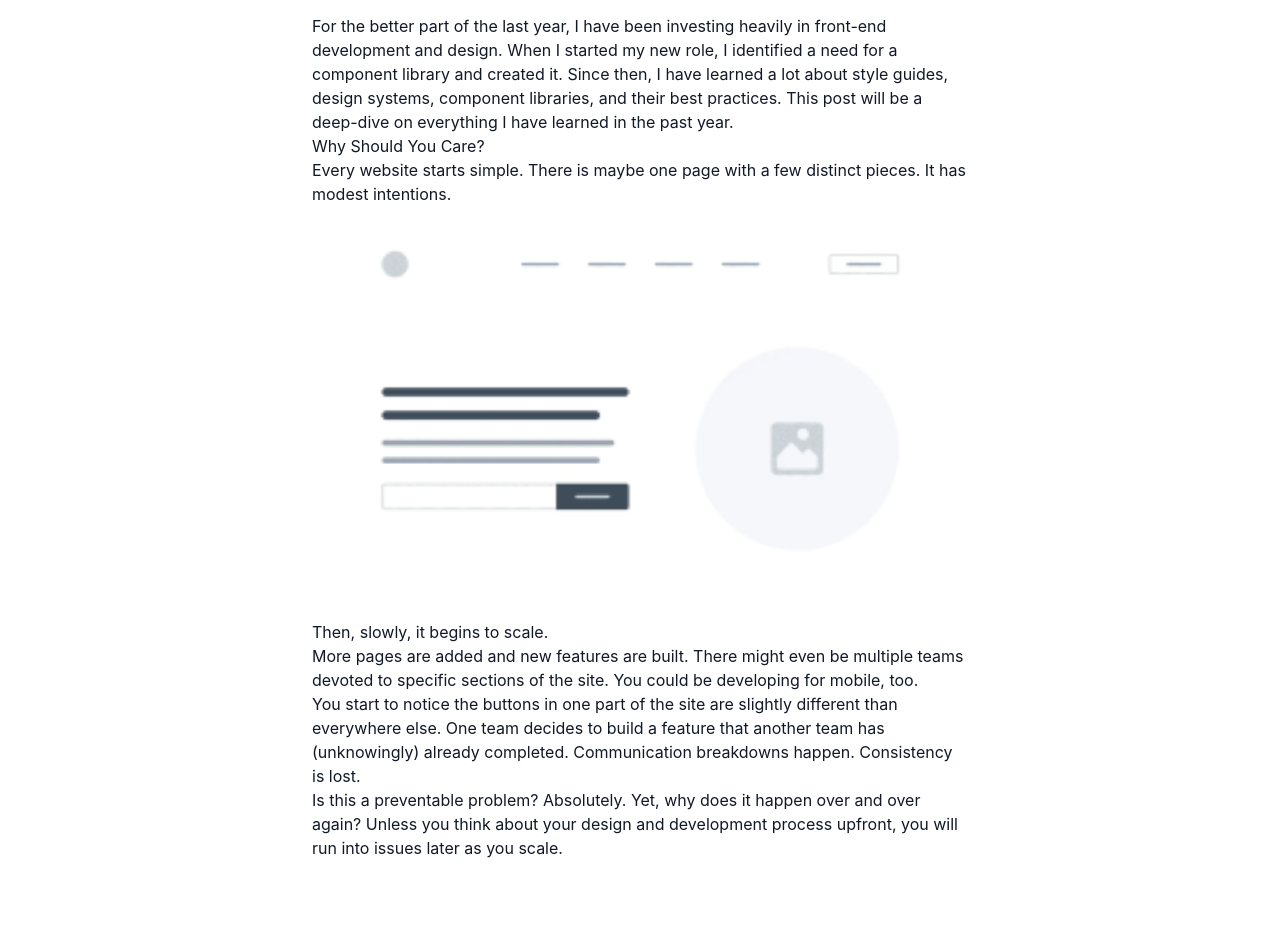
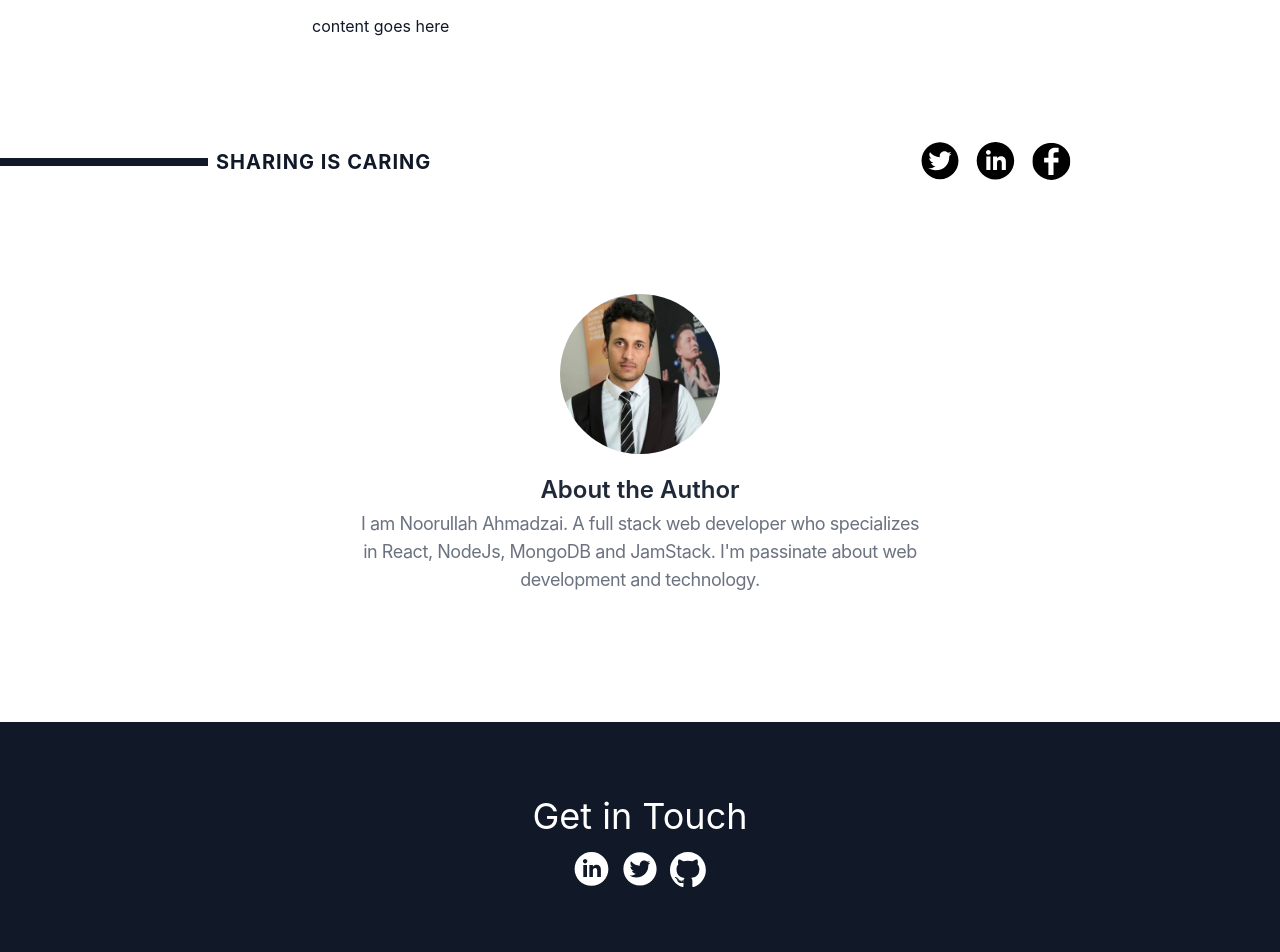
Before and after one commit to noor-codes/noorullah.dev, a Next.js app: page /blog in a window 1280 px wide. Shown: the part 580-1532 px from the top of the page. Built offline with nearby package versions, Linux system fonts and the light colour scheme; what @tailwindcss/typography would draw is missing.

Commit message:
striped out the contents and ready to be injected with dynamic data

```diff
--- a/components/Blog.jsx
+++ b/components/Blog.jsx
@@ -5,7 +5,12 @@ import PageSection from '@/components/PageSection'
 import Sharing from '@/components/Sharing'
 import Layout from '@/components/Layout'
 
-const Blog = () => (
+const Blog = ({
+  read = '16 mins read',
+  title = 'Local Authentication Using Passport in Node.js',
+  tags = ['HTML', 'CSS', 'JavaScript', 'React', 'Redux', 'NodeJS', 'MongoDB', 'Firebase'],
+  children = 'content goes here',
+}) => (
   <div>
     <NextSeo
       title="Article Title"
@@ -36,7 +41,6 @@ const Blog = () => (
           modifiedTime: '2018-01-21T18:04:43Z',
           authors: ['https://noorullah.dev'],
           tags: ['Tag A', 'Tag B', 'Tag C'],
-          // expirationTime: '2022-12-21T22:04:11Z',
         },
       }}
     />
@@ -46,7 +50,7 @@ const Blog = () => (
         <main className="xs:px-4 mx-auto md:pt-5">
           <article className="mt-8 mb-4">
             <h1 className="font-bold leading-tight text-2xl tracking-wide capitalize md:text-4xl lg:leading-tight text-gray-900 dark:text-gray-200">
-              Local Authentication Using Passport in Node.js
+              {title}
             </h1>
           </article>
 
@@ -67,72 +71,26 @@ const Blog = () => (
                 Noorullah Ahmadzai
               </h2>
               <p className="flex flex-wrap text-xs mt-0.5 text-gray-500 dark:text-gray-400 xs:text-sm md:text-base lg:text-lg">
-                <span>16 mins read&nbsp; - &nbsp; </span> <span> 512 views - &nbsp;</span>
-                <span>May 3rd, 2020</span>
+                <span>May 3rd, 2020</span> &nbsp;-&nbsp;
+                <span>{read}&nbsp; </span>
               </p>
             </div>
           </div>
 
           <div className="font-sans mt-5 lg:mb-8">
             <div className="flex flex-wrap gap-2 text-center">
-              {['HTML', 'CSS', 'JavaScript', 'React', 'Redux', 'NodeJS', 'MongoDB', 'Firebase'].map(
-                (name) => (
+              {tags.map((name) => (
                 <div
                   key={name}
                   className="bg-gray-100 dark:bg-gray-800 px-2 text-2xl flex-1 text-gray-600 dark:text-gray-200 rounded-sm text-tiny select-none md:text-sm md:px-4 md:py-2"
                 >
                   {name}
                 </div>
-                )
-              )}
+              ))}
             </div>
           </div>
           <article className="prose prose-sm sm:prose-md md:prose-lg text-gray-900 dark:text-gray-400">
-            <div>
-              <p>
-                For the better part of the last year, I have been investing heavily in front-end
-                development and design. When I started my new role, I identified a need for a
-                component library and created it. Since then, I have learned a lot about style
-                guides, design systems, component libraries, and their best practices. This post
-                will be a deep-dive on everything I have learned in the past year.
-              </p>
-            </div>
-            <h2 className="text-gray-900 dark:text-gray-300">Why Should You Care?</h2>
-            <div>
-              <p>
-                Every website starts simple. There is maybe one page with a few distinct pieces. It
-                has modest intentions.
-              </p>
-            </div>
-            <div className="pt-5">
-              <Image
-                className="w-full"
-                width="1000"
-                height="600"
-                src="/img/article.png"
-                alt="article"
-                layout="responsive"
-              />
-            </div>
-
-            <p>Then, slowly, it begins to scale.</p>
-
-            <p>
-              More pages are added and new features are built. There might even be multiple teams
-              devoted to specific sections of the site. You could be developing for mobile, too.
-            </p>
-
-            <p>
-              You start to notice the buttons in one part of the site are slightly different than
-              everywhere else. One team decides to build a feature that another team has
-              (unknowingly) already completed. Communication breakdowns happen. Consistency is lost.
-            </p>
-
-            <p>
-              Is this a preventable problem? Absolutely. Yet, why does it happen over and over
-              again? Unless you think about your design and development process upfront, you will
-              run into issues later as you scale.
-            </p>
+            {children}
           </article>
         </main>
       </div>
```
Lines whose indentation alone changed are shown as unchanged.
